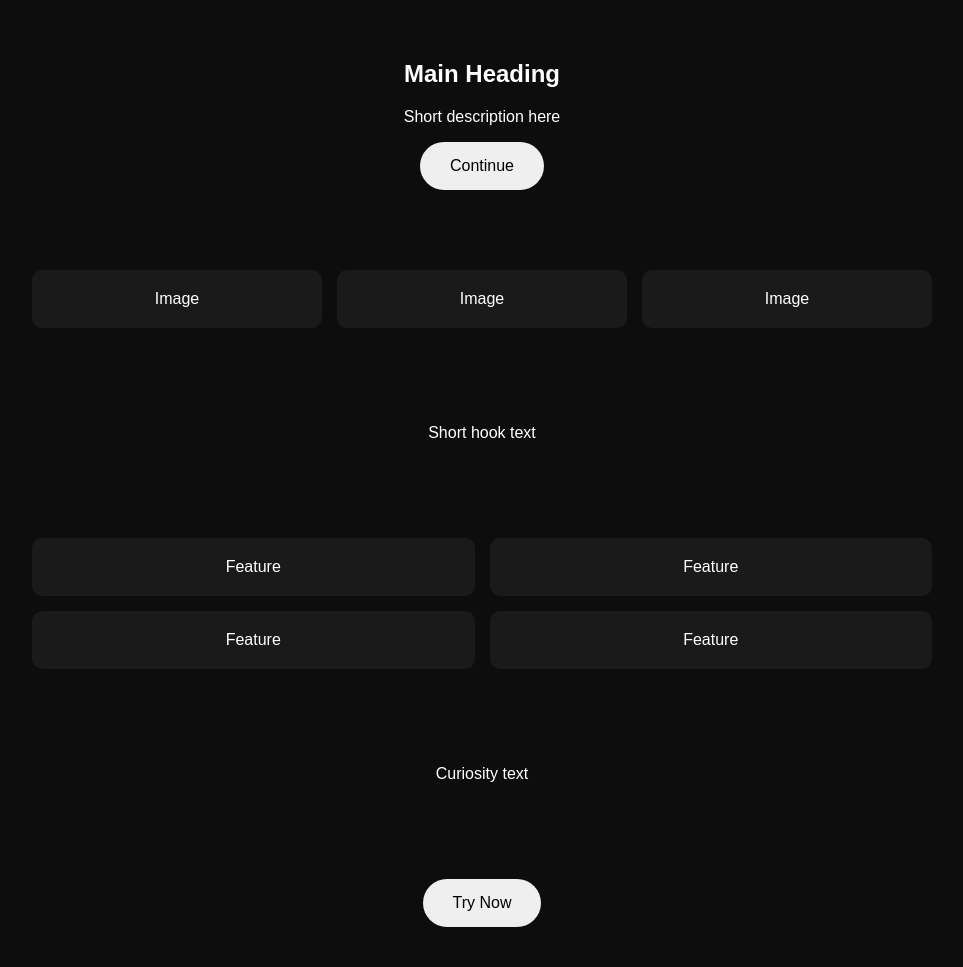
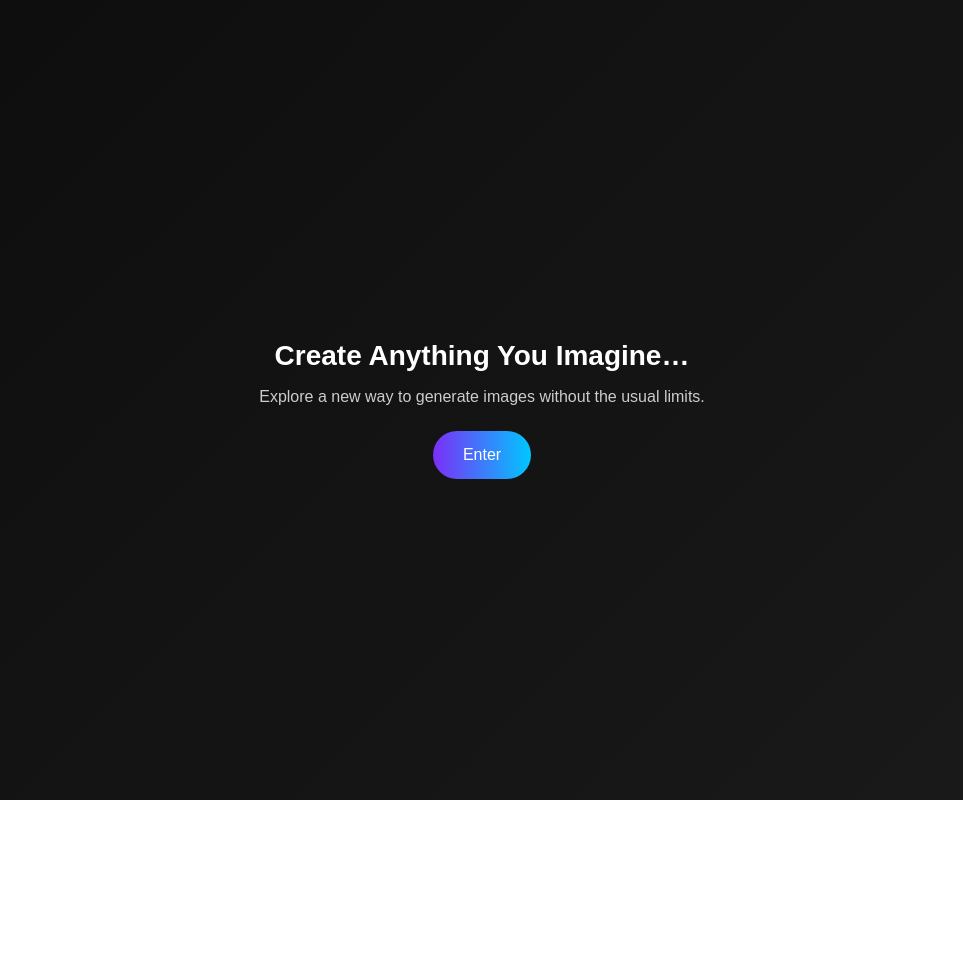
Before and after one commit to smailmae/creative-ai-flow, a plain HTML site: page index.html in a window 1280 px wide. Shown: the whole page, without its empty margins (158-1121 px from the left). After the commit the page ends 800 px from the top, so only its background shows below. Drawn offline with Linux system fonts and the light colour scheme.

Commit message:
Update index.html

```diff
--- a/index.html
+++ b/index.html
@@ -3,98 +3,68 @@
 <head>
 <meta charset="UTF-8">
 <meta name="viewport" content="width=device-width, initial-scale=1.0">
-<title>AI Tool</title>
+<title>AI Landing</title>
 
 <style>
 body {
   margin: 0;
   font-family: Arial, sans-serif;
-  background: #0d0d0d;
+  background: linear-gradient(135deg, #0d0d0d, #1a1a1a);
   color: white;
+  display: flex;
+  justify-content: center;
+  align-items: center;
+  height: 100vh;
   text-align: center;
 }
 
-section {
-  padding: 40px 20px;
+.container {
+  max-width: 500px;
+  padding: 20px;
 }
 
-.container {
-  max-width: 900px;
-  margin: auto;
+h1 {
+  font-size: 28px;
+  margin-bottom: 15px;
 }
 
-.grid-3 {
-  display: grid;
-  grid-template-columns: repeat(3, 1fr);
-  gap: 15px;
-}
-
-.grid-4 {
-  display: grid;
-  grid-template-columns: repeat(2, 1fr);
-  gap: 15px;
-}
-
-.box {
-  background: #1a1a1a;
-  padding: 20px;
-  border-radius: 10px;
+p {
+  color: #ccc;
+  margin-bottom: 25px;
 }
 
 button {
   padding: 15px 30px;
+  font-size: 16px;
   border: none;
-  border-radius: 25px;
+  border-radius: 30px;
   cursor: pointer;
-  font-size: 16px;
+  background: linear-gradient(90deg, #7b2ff7, #00c6ff);
+  color: white;
+  transition: 0.3s;
+}
+
+button:hover {
+  opacity: 0.8;
+}
+
+/* Responsive */
+@media (max-width: 600px) {
+  h1 { font-size: 22px; }
 }
 </style>
 </head>
 
 <body>
 
-<section>
-  <div class="container">
-    <h1>Main Heading</h1>
-    <p>Short description here</p>
-    <button onclick="location.href='page2.html'">Continue</button>
-  </div>
-</section>
+<div class="container">
+  <h1>Create Anything You Imagine…</h1>
+  <p>Explore a new way to generate images without the usual limits.</p>
 
-<section>
-  <div class="container grid-3">
-    <div class="box">Image</div>
-    <div class="box">Image</div>
-    <div class="box">Image</div>
-  </div>
-</section>
-
-<section>
-  <div class="container">
-    <p>Short hook text</p>
-  </div>
-</section>
-
-<section>
-  <div class="container grid-4">
-    <div class="box">Feature</div>
-    <div class="box">Feature</div>
-    <div class="box">Feature</div>
-    <div class="box">Feature</div>
-  </div>
-</section>
-
-<section>
-  <div class="container">
-    <p>Curiosity text</p>
-  </div>
-</section>
-
-<section>
-  <div class="container">
-    <button onclick="location.href='page2.html'">Try Now</button>
-  </div>
-</section>
+  <button onclick="location.href='page2.html'">
+    Enter
+  </button>
+</div>
 
 </body>
 </html>
```
